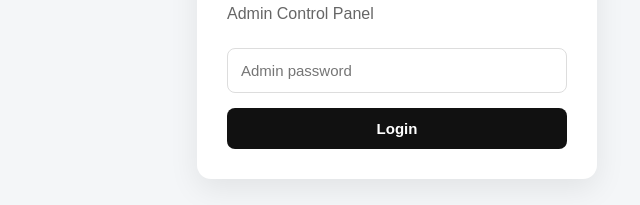
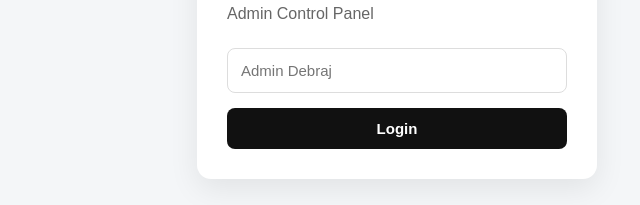
Before and after one commit to Debrajkarmakar123/News-Express, a website: page admin.html in a window 1280 px wide. Shown: the part 364-569 px from the top of the page, 243-883 px from the left. Drawn offline with Linux system fonts and the light colour scheme.

Commit message:
Update admin.html

```diff
--- a/admin.html
+++ b/admin.html
@@ -193,9 +193,9 @@
       <p>Admin Control Panel</p>
 
       <input
-        type="password"
-        id="password"
-        placeholder="Admin password"
+        type="Debraj"
+        id="Debraj"
+        placeholder="Admin Debraj"
       >
 
       <button class="login-btn" onclick="login()">
```
